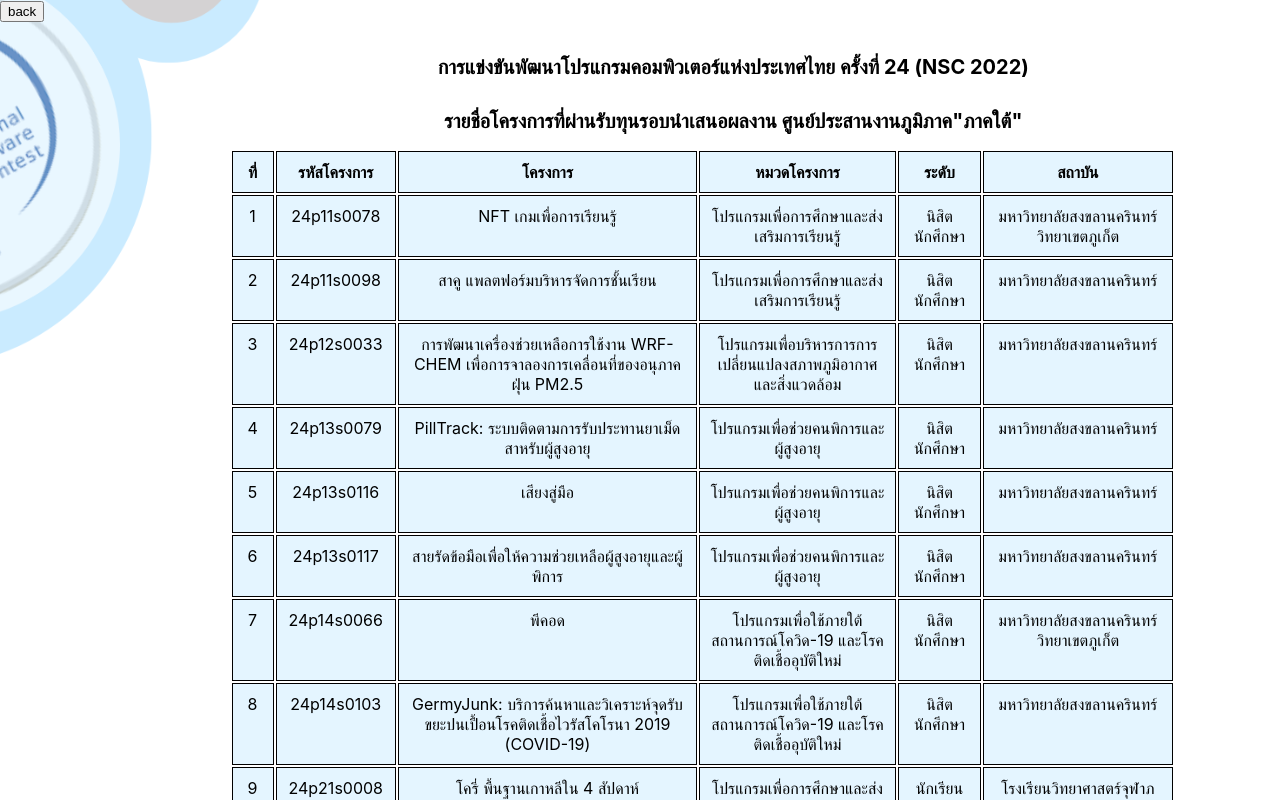
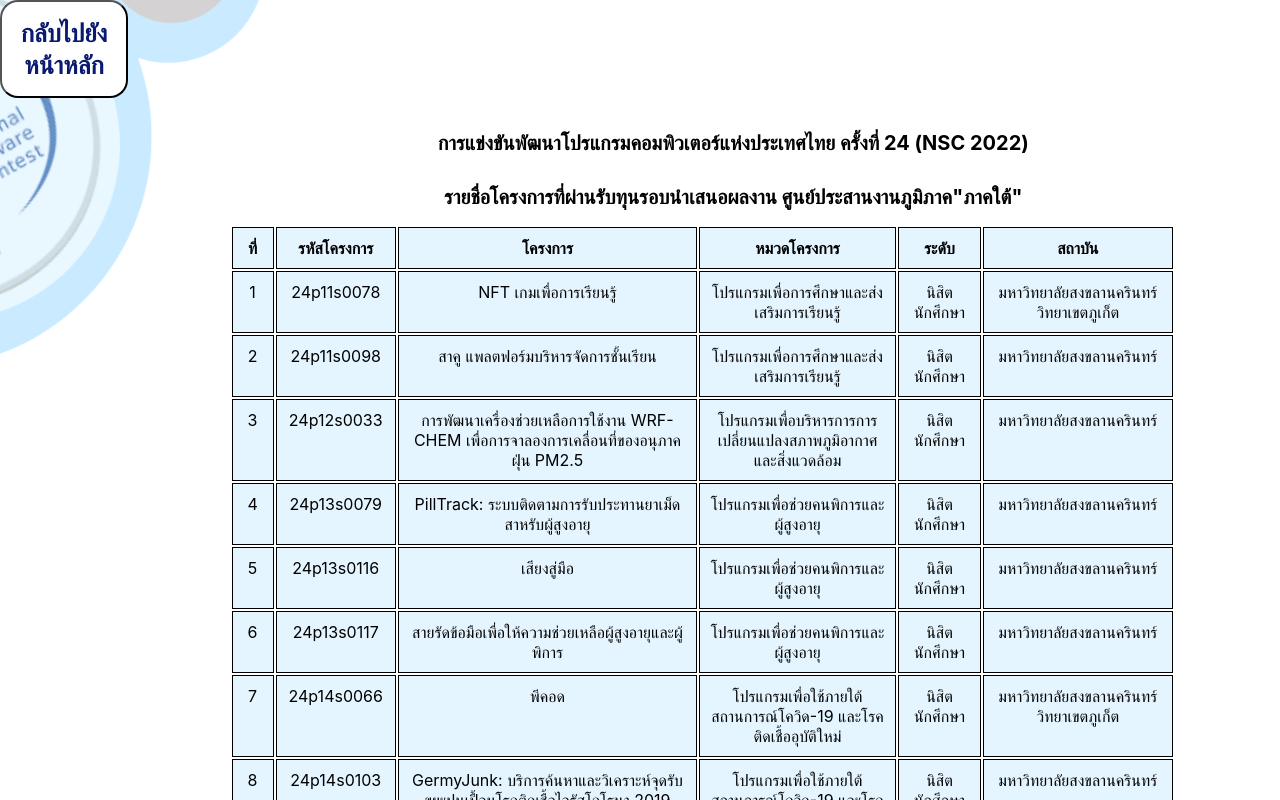
Before and after one commit to chanathipsukphonsawan/nscproject, a React (Create React App) app in the folder client/: page /Announcement2 in a window 1280 px wide. Shown: the top 800 px of the page. Built offline with nearby package versions, Linux system fonts and the light colour scheme.

Commit message:
Back Button

```diff
--- a/client/src/page/Announcement1page.js
+++ b/client/src/page/Announcement1page.js
@@ -11,7 +11,7 @@ const Announcementpage =()=>{
 
 
         <div className='bg_an'>
-          <Button onClick={back} className='back'>back</Button>
+          <Button onClick={back} className="BackButton">กลับไปยังหน้าหลัก</Button>
           <div className='container1'>
 
 
--- a/client/src/page/Announcement2page.js
+++ b/client/src/page/Announcement2page.js
@@ -9,7 +9,7 @@ const Announcementpage2 = () => {
     navigate('/')}
     return(
     <div className='bg_an'>
-      <Button onClick={back}>back</Button>
+      <Button className="BackButton" onClick={back}>กลับไปยังหน้าหลัก</Button>
       <div className='container1'></div>
 
         <div className='container1'>
--- a/client/src/page/AnnouncementBackground.css
+++ b/client/src/page/AnnouncementBackground.css
@@ -35,8 +35,21 @@ table tr td {
 .back{
   width:12.5%;
   margin-left:15.625%;
+}
 
-
+.BackButton{
+    background-color: white;
+    color: #0a1a70;
+    text-align: center;
+    margin: 0px;
+    padding: 15px;
+    border-radius: 18px;
+    width: 10%;
+    height: 10%;
+    font-size: 25px;
+    font-weight: bold;
+    font-family: 'Trebuchet MS', 'Lucida Sans Unicode', 'Lucida Grande', 'Lucida Sans', Arial, sans-serif;
+    opacity: 1;
 }
 .tablestyle{
   margin: auto;
```
